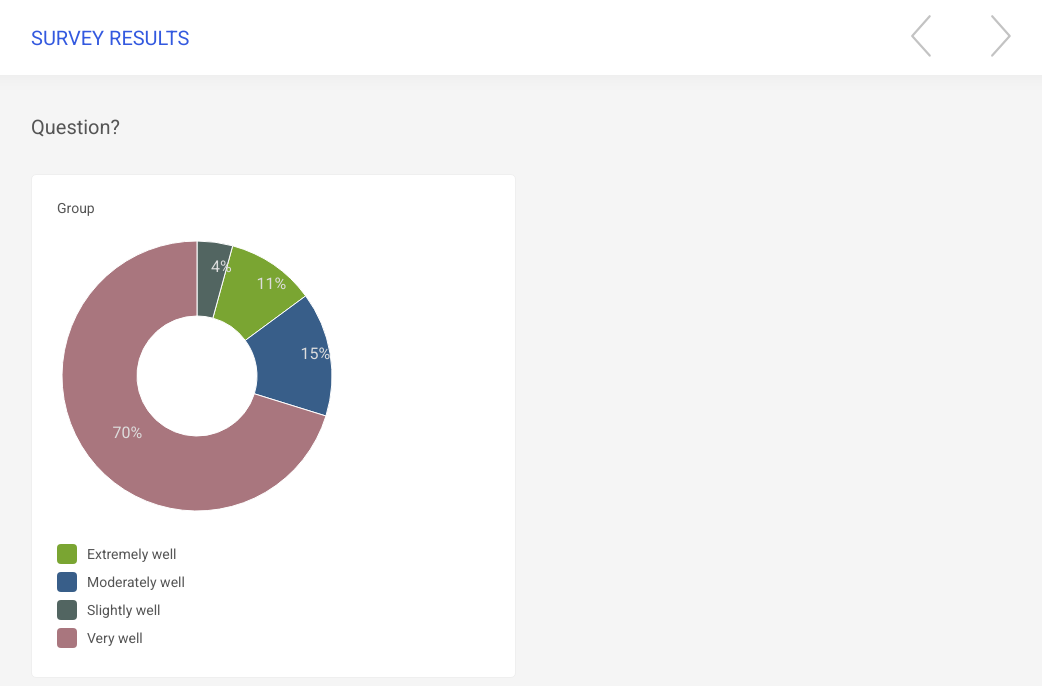
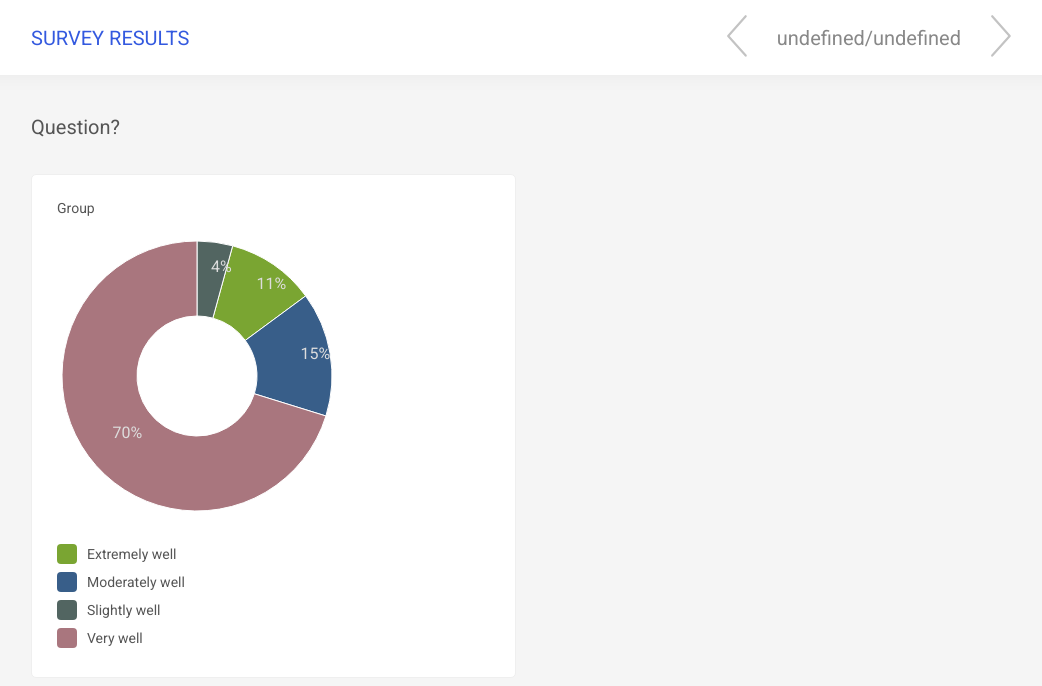
Before and after one commit to john555/survey-results, a React (Create React App) app: page / in a window 1280 px wide. Shown: the top 686 px of the page, without its empty margins (109-1151 px from the left). Built offline with nearby package versions, Linux system fonts and the light colour scheme.

Commit message:
Add progress indicator to Navigation component

```diff
--- a/src/components/navigation/Navigation.js
+++ b/src/components/navigation/Navigation.js
@@ -11,6 +11,7 @@ const Navigation = props => (
         <path d="M9,1 L1,10, L9,19" />
       </svg>
     </button>
+    <span className="navigation__progress">{`${props.current}/${props.total}`}</span>
     <button
       onClick={props.disableNextButton ? () => {} : props.nextButtonClick}
      className={`navigation__button ${props.disableNextButton? 'navigation__button--inactive' : ''}`}
@@ -28,6 +29,8 @@ Navigation.defaultProps = {
 };
 
 Navigation.propTypes = {
+  current: PropTypes.number.isRequired,
+  total: PropTypes.number.isRequired,
   disablePreviousButton: PropTypes.bool,
   disableNextButton: PropTypes.bool,
   nextButtonClick: PropTypes.func.isRequired,
--- a/src/index.css
+++ b/src/index.css
@@ -172,8 +172,10 @@ body {
   display: flex;
   justify-content: flex-end;
 }
+
 .navigation {
   display: flex;
+  align-items: center;
   pointer-events: all;
 }
 
@@ -189,8 +191,10 @@ body {
   opacity: 0.5;
 }
 
-.navigation__button + .navigation__button {
-  margin-left: 2rem;
+.navigation__progress {
+  margin: 0 1rem;
+  color: #888;
+  font-size: 2rem;
 }
 
 .navigation__icon {
```
